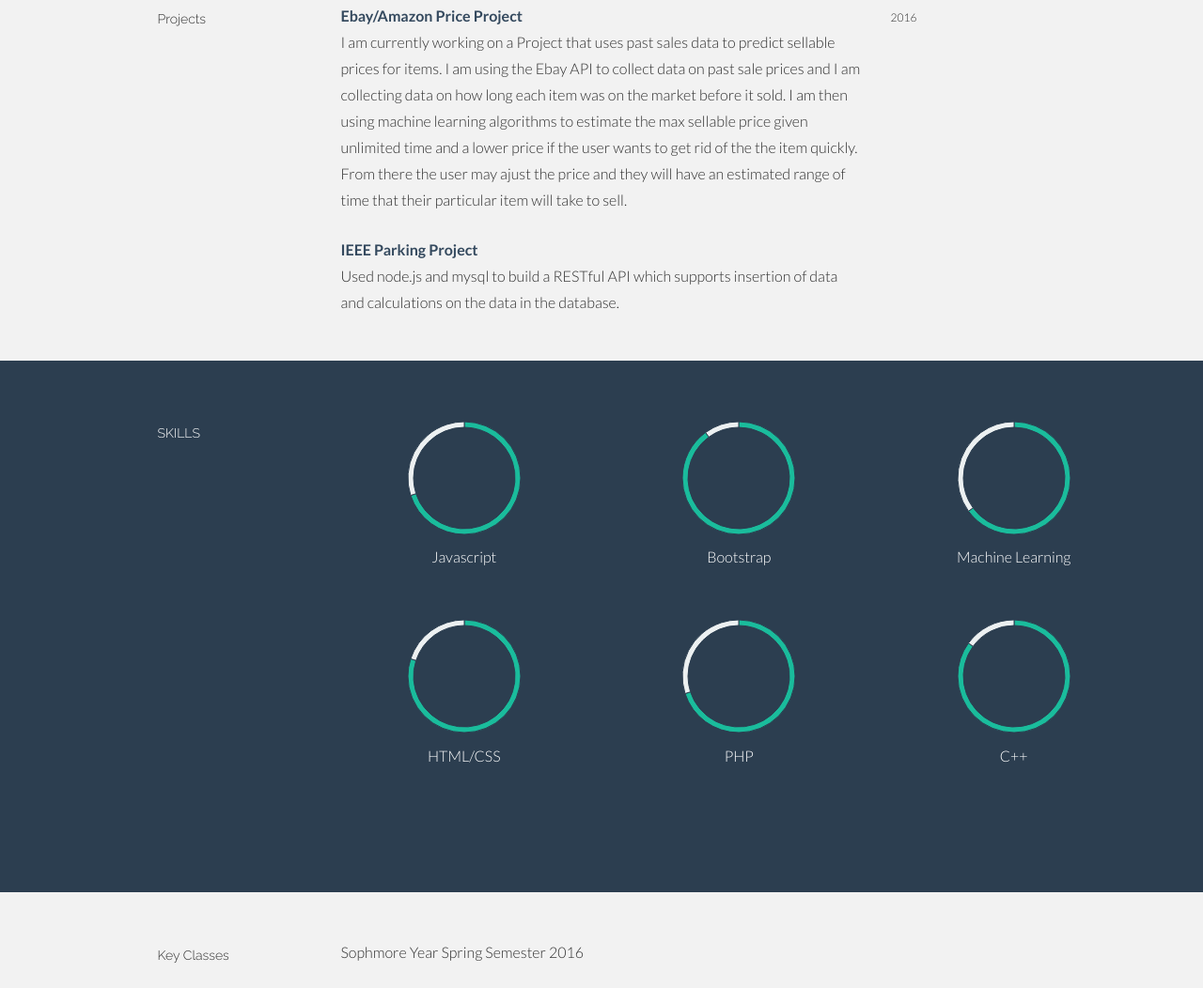
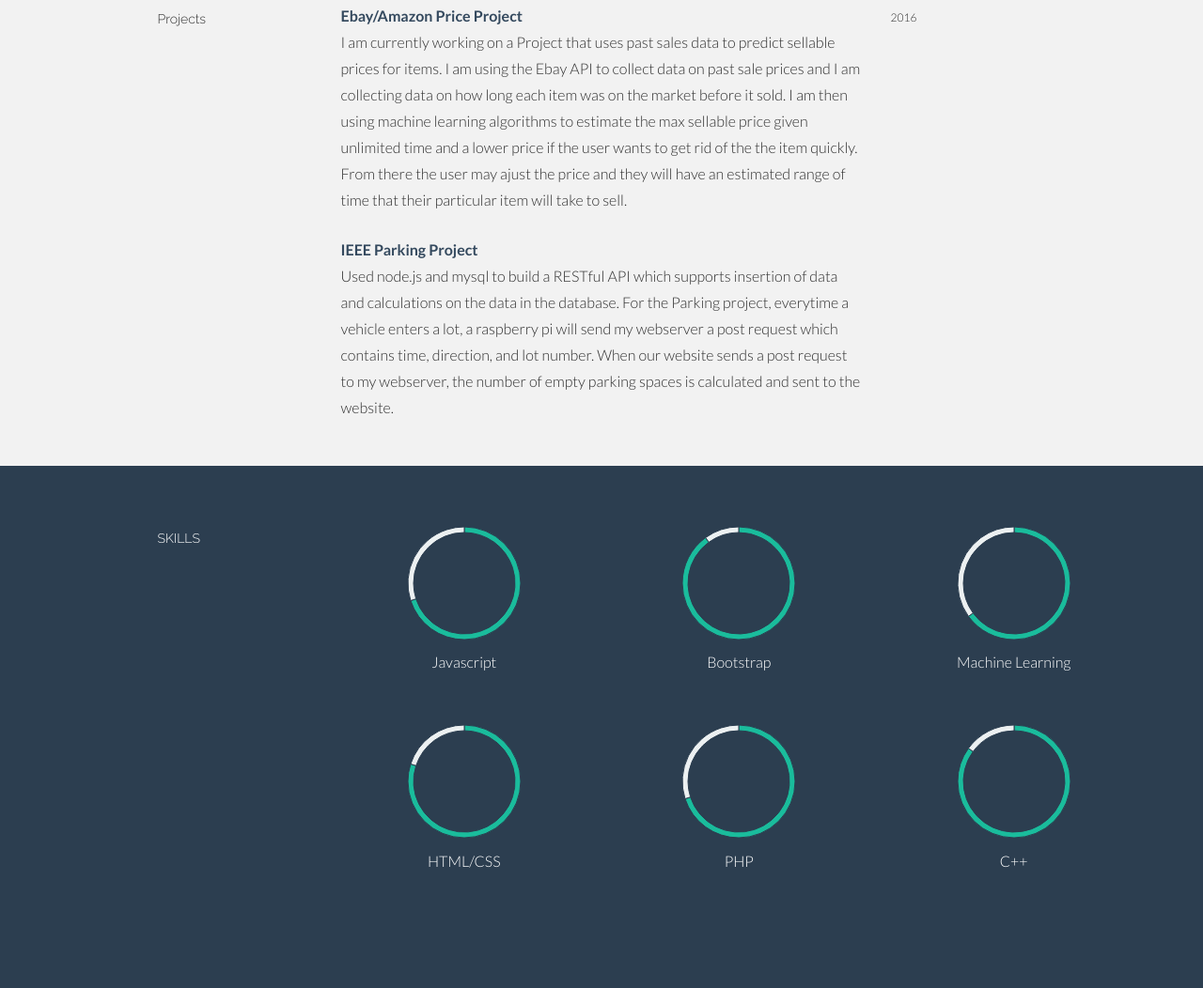
Before and after one commit to RusseII/russeii.github.io, a plain HTML site: page index.html in a window 1280 px wide. Shown: the part 2488-3540 px from the top of the page at 94% size. Drawn offline with Linux system fonts and the light colour scheme.

Commit message:
changed IEEE parking again

```diff
--- a/index.html
+++ b/index.html
@@ -170,7 +170,7 @@
 
 
 					<p><t>IEEE Parking Project</t><br/>
-						Used node.js and mysql to build a RESTful API which supports insertion of data and calculations on the data in the database.
+						Used node.js and mysql to build a RESTful API which supports insertion of data and calculations on the data in the database. For the Parking project, everytime a vehicle enters a lot, a raspberry pi will send my webserver a post request which contains time, direction, and lot number. When our website sends a post request to my webserver, the number of empty parking spaces is calculated and sent to the website.
 						 <br/>
 					</p>
 
```
